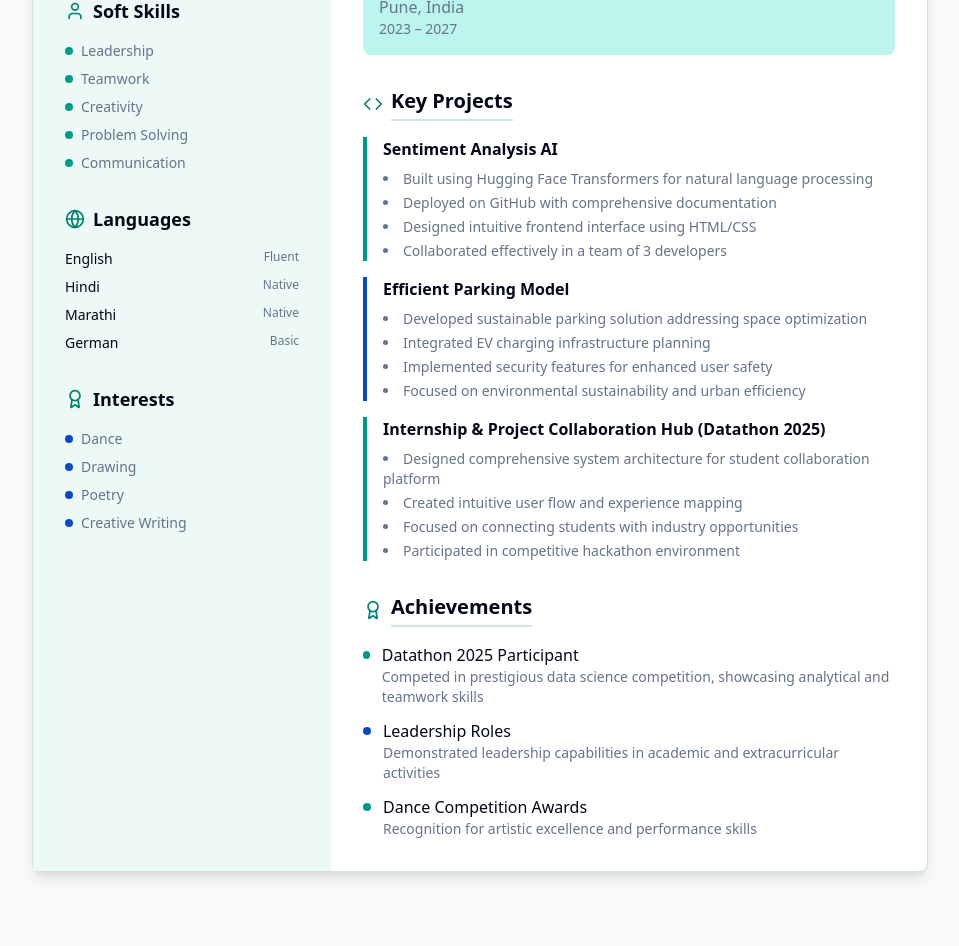
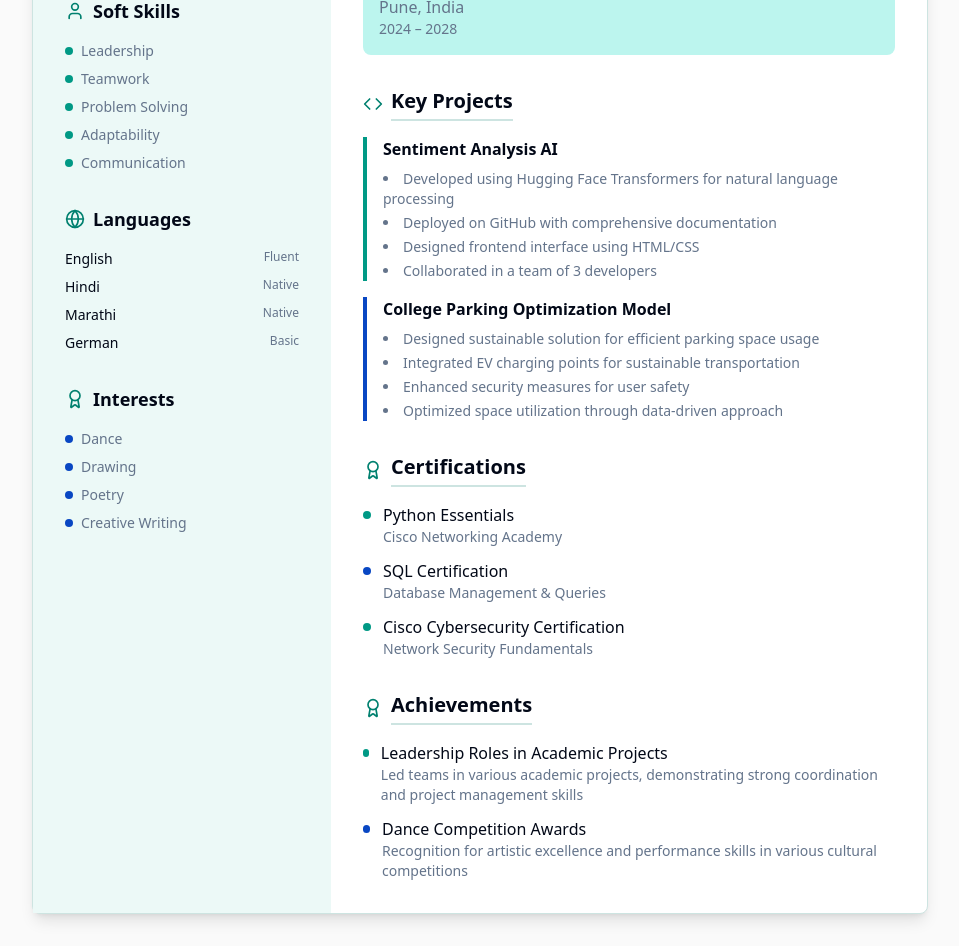
Before and after one commit to Shreya10506/shreya-nexus-resume, a React (Vite) app: page / in a window 1280 px wide. Shown: the part 600-1546 px from the top of the page, without its empty margins (160-1119 px from the left). Before the commit the page ends 1504 px from the top, so only its background shows below. Built offline with nearby package versions, Linux system fonts and the light colour scheme.

Commit message:
Update resume content
Updated resume content with new details including education, skills, projects, certifications, achievements, extracurricular activities, and languages.

```diff
--- a/src/components/Resume.tsx
+++ b/src/components/Resume.tsx
@@ -75,7 +75,7 @@ const Resume = () => {
                     <h2 className="text-lg font-semibold text-resume-text-primary">Soft Skills</h2>
                   </div>
                   <div className="space-y-2">
-                    {['Leadership', 'Teamwork', 'Creativity', 'Problem Solving', 'Communication'].map((skill) => (
+                    {['Leadership', 'Teamwork', 'Problem Solving', 'Adaptability', 'Communication'].map((skill) => (
                       <div key={skill} className="flex items-center gap-2">
                         <div className="w-2 h-2 bg-primary rounded-full"></div>
                         <span className="text-sm text-resume-text-secondary">{skill}</span>
@@ -132,7 +132,7 @@ const Resume = () => {
                   </div>
                   <p className="text-resume-text-secondary leading-relaxed">
                     IT Engineering undergraduate with hands-on experience in AI, data analysis, and web development.
-                    Known for blending technical precision with creative problem-solving to design impactful digital solutions.
+                    Known for combining technical precision with creative problem-solving to deliver impactful digital solutions.
                     Seeking opportunities to contribute innovative ideas and strong teamwork skills to high-impact projects.
                   </p>
                 </section>
@@ -146,7 +146,7 @@ const Resume = () => {
                   <div className="bg-resume-highlight p-4 rounded-lg">
                     <h3 className="font-semibold text-resume-text-primary">Bachelor of Technology in Information Technology</h3>
                     <p className="text-resume-text-secondary">Pune, India</p>
-                    <p className="text-sm text-resume-text-secondary">2023 – 2027</p>
+                    <p className="text-sm text-resume-text-secondary">2024 – 2028</p>
                   </div>
                 </section>
 
@@ -160,31 +160,52 @@ const Resume = () => {
                     <div className="border-l-4 border-primary pl-4">
                       <h3 className="font-semibold text-resume-text-primary">Sentiment Analysis AI</h3>
                       <ul className="text-sm text-resume-text-secondary mt-2 space-y-1 list-disc list-inside">
-                        <li>Built using Hugging Face Transformers for natural language processing</li>
+                        <li>Developed using Hugging Face Transformers for natural language processing</li>
                         <li>Deployed on GitHub with comprehensive documentation</li>
-                        <li>Designed intuitive frontend interface using HTML/CSS</li>
-                        <li>Collaborated effectively in a team of 3 developers</li>
+                        <li>Designed frontend interface using HTML/CSS</li>
+                        <li>Collaborated in a team of 3 developers</li>
                       </ul>
                     </div>
 
                     <div className="border-l-4 border-secondary pl-4">
-                      <h3 className="font-semibold text-resume-text-primary">Efficient Parking Model</h3>
+                      <h3 className="font-semibold text-resume-text-primary">College Parking Optimization Model</h3>
                       <ul className="text-sm text-resume-text-secondary mt-2 space-y-1 list-disc list-inside">
-                        <li>Developed sustainable parking solution addressing space optimization</li>
-                        <li>Integrated EV charging infrastructure planning</li>
-                        <li>Implemented security features for enhanced user safety</li>
-                        <li>Focused on environmental sustainability and urban efficiency</li>
+                        <li>Designed sustainable solution for efficient parking space usage</li>
+                        <li>Integrated EV charging points for sustainable transportation</li>
+                        <li>Enhanced security measures for user safety</li>
+                        <li>Optimized space utilization through data-driven approach</li>
                       </ul>
                     </div>
+                  </div>
+                </section>
 
-                    <div className="border-l-4 border-primary pl-4">
-                      <h3 className="font-semibold text-resume-text-primary">Internship & Project Collaboration Hub (Datathon 2025)</h3>
-                      <ul className="text-sm text-resume-text-secondary mt-2 space-y-1 list-disc list-inside">
-                        <li>Designed comprehensive system architecture for student collaboration platform</li>
-                        <li>Created intuitive user flow and experience mapping</li>
-                        <li>Focused on connecting students with industry opportunities</li>
-                        <li>Participated in competitive hackathon environment</li>
-                      </ul>
+                {/* Certifications */}
+                <section>
+                  <div className="flex items-center gap-2 mb-4">
+                    <Award className="w-5 h-5 text-resume-icon-color" />
+                    <h2 className="text-xl font-semibold text-resume-text-primary border-b-2 border-resume-section-border pb-1">Certifications</h2>
+                  </div>
+                  <div className="space-y-3">
+                    <div className="flex items-start gap-3">
+                      <div className="w-2 h-2 bg-primary rounded-full mt-2"></div>
+                      <div>
+                        <h3 className="font-medium text-resume-text-primary">Python Essentials</h3>
+                        <p className="text-sm text-resume-text-secondary">Cisco Networking Academy</p>
+                      </div>
+                    </div>
+                    <div className="flex items-start gap-3">
+                      <div className="w-2 h-2 bg-secondary rounded-full mt-2"></div>
+                      <div>
+                        <h3 className="font-medium text-resume-text-primary">SQL Certification</h3>
+                        <p className="text-sm text-resume-text-secondary">Database Management & Queries</p>
+                      </div>
+                    </div>
+                    <div className="flex items-start gap-3">
+                      <div className="w-2 h-2 bg-primary rounded-full mt-2"></div>
+                      <div>
+                        <h3 className="font-medium text-resume-text-primary">Cisco Cybersecurity Certification</h3>
+                        <p className="text-sm text-resume-text-secondary">Network Security Fundamentals</p>
+                      </div>
                     </div>
                   </div>
                 </section>
@@ -199,22 +220,15 @@ const Resume = () => {
                     <div className="flex items-start gap-3">
                       <div className="w-2 h-2 bg-primary rounded-full mt-2"></div>
                       <div>
-                        <h3 className="font-medium text-resume-text-primary">Datathon 2025 Participant</h3>
-                        <p className="text-sm text-resume-text-secondary">Competed in prestigious data science competition, showcasing analytical and teamwork skills</p>
+                        <h3 className="font-medium text-resume-text-primary">Leadership Roles in Academic Projects</h3>
+                        <p className="text-sm text-resume-text-secondary">Led teams in various academic projects, demonstrating strong coordination and project management skills</p>
                       </div>
                     </div>
                     <div className="flex items-start gap-3">
                       <div className="w-2 h-2 bg-secondary rounded-full mt-2"></div>
                       <div>
-                        <h3 className="font-medium text-resume-text-primary">Leadership Roles</h3>
-                        <p className="text-sm text-resume-text-secondary">Demonstrated leadership capabilities in academic and extracurricular activities</p>
-                      </div>
-                    </div>
-                    <div className="flex items-start gap-3">
-                      <div className="w-2 h-2 bg-primary rounded-full mt-2"></div>
-                      <div>
                         <h3 className="font-medium text-resume-text-primary">Dance Competition Awards</h3>
-                        <p className="text-sm text-resume-text-secondary">Recognition for artistic excellence and performance skills</p>
+                        <p className="text-sm text-resume-text-secondary">Recognition for artistic excellence and performance skills in various cultural competitions</p>
                       </div>
                     </div>
                   </div>
```
